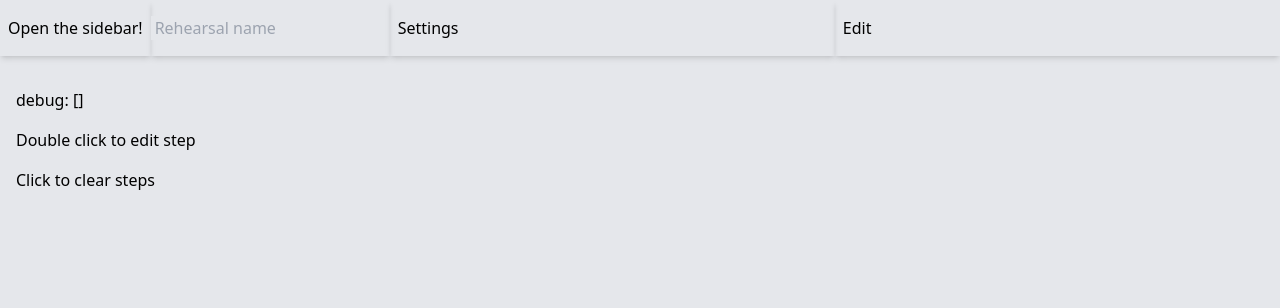
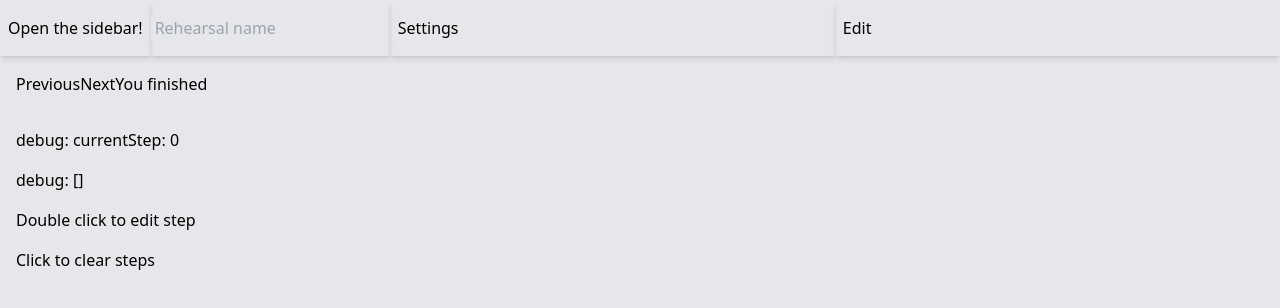
Before and after one commit to jlmonge/rehearsal, a React (Vite) app: page / in a window 1280 px wide. Shown: the top 308 px of the page. Built offline with nearby package versions, Linux system fonts and the light colour scheme.

Commit message:
Implement progress by saving current step

```diff
--- a/src/App.tsx
+++ b/src/App.tsx
@@ -13,7 +13,7 @@ function App() {
   const [isOpenSidebar, setIsOpenSidebar] = useState(false);
   const [isOpenSettings, setIsOpenSettings] = useState(false);
   const [stepInput, setStepInput] = useLocalStorage("input", "");
-  // const [curStep, setCurStep] = useLocalStorage("currentStep", 0)
+  const [currentStep, setCurrentStep] = useLocalStorage("currentStep", 0);
   const [steps, setSteps] = useLocalStorage("steps", [] as Step[]);
   const textAreaRef = useRef<HTMLTextAreaElement>(null);
   const [isEditingView, setIsEditingView] = useState(false);
@@ -75,6 +75,18 @@ function App() {
     console.log(`settings open? ${isOpenSettings.toString()}`);
   };
 
+  const handlePrevStep = () => {
+    if (currentStep > 0) {
+      setCurrentStep(currentStep - 1);
+    }
+  };
+
+  const handleNextStep = () => {
+    if (currentStep < steps.length) {
+      setCurrentStep(currentStep + 1);
+    }
+  };
+
   return (
     <div className="flex">
       {isOpenSidebar && <Sidebar />}
@@ -87,7 +99,7 @@ function App() {
           handleOpenEditingView={handleOpenEditingView}
         />
         <main className="flex flex-col gap-4 p-4 items-start">
-          {isEditingView && (
+          {isEditingView ? (
             <TextArea
               placeholder={
                 steps.length
@@ -101,6 +113,12 @@ function App() {
               ref={textAreaRef}
               autoFocus
             />
+          ) : (
+            <div className="flex">
+              <button onClick={handlePrevStep}>Previous</button>
+              <button onClick={handleNextStep}>Next</button>
+              {currentStep === steps.length && <p>You finished</p>}
+            </div>
           )}
 
           <ul className="flex flex-col-reverse gap-2 w-full">
@@ -111,12 +129,12 @@ function App() {
                 handleDeleteStep={handleDeleteStep}
                 handleUpdateStep={handleUpdateStep}
                 isEditingView={isEditingView}
+                currentStep={currentStep}
               />
             ))}
           </ul>
-          <span className="overflow-anywhere">
-            debug: {JSON.stringify(steps)}
-          </span>
+          <p className="overflow-anywhere">debug: currentStep: {currentStep}</p>
+          <p className="overflow-anywhere">debug: {JSON.stringify(steps)}</p>
           <span>Double click to edit step</span>
           <button onClick={handleClearSteps}>Click to clear steps</button>
         </main>
--- a/src/components/EditStep.tsx
+++ b/src/components/EditStep.tsx
@@ -3,12 +3,14 @@ import { Step } from "../types/features";
 import { useOnClickOutside } from "../hooks/useOnClickOutside";
 import { useAutosizeTextArea } from "../hooks/useAutosizeTextArea";
 import TextArea from "./ui/TextArea";
+import { cn } from "../utils/cn";
 
 interface EditStepProps {
   step: Step;
   isEditingView: boolean;
   handleDeleteStep: (argPos: number) => void;
   handleUpdateStep: (argStep: Step) => void;
+  currentStep: number;
 }
 
 function EditStep({
@@ -16,6 +18,7 @@ function EditStep({
   isEditingView,
   handleDeleteStep,
   handleUpdateStep,
+  currentStep,
 }: EditStepProps) {
   const [isEditingText, setIsEditingText] = useState(false);
   const [textInput, setTextInput] = useState(step.text);
@@ -74,7 +77,10 @@ function EditStep({
       />
     ) : (
       <span
-        className="flex-1 overflow-anywhere p-1"
+        className={cn("flex-1 overflow-anywhere p-1", {
+          "text-4xl transition-all duration-500": step.pos === currentStep + 1,
+          // "line-through": step.pos < currentStep + 1,
+        })}
         onDoubleClick={handleStartEditing}
       >
         {step.text}
@@ -96,8 +102,22 @@ function EditStep({
   }
 
   return (
-    <li className="group flex items-center gap-4 max-w-sm">
-      <span className="flex items-center justify-center bg-zinc-300 rounded-full w-8 h-8 group-hover:bg-zinc-400 group-hover:text-zinc-50">
+    <li
+      className={cn(
+        "group flex items-center gap-4 max-w-sm transition-opacity",
+        {
+          "opacity-70": currentStep + 1 > step.pos,
+        }
+      )}
+    >
+      <span
+        className={cn(
+          "flex items-center justify-center bg-zinc-300 rounded-full w-8 h-8 group-hover:bg-zinc-400 group-hover:text-zinc-50",
+          {
+            "bg-green-400 group-hover:bg-green-500": currentStep + 1 > step.pos,
+          }
+        )}
+      >
         {step.pos}
       </span>
       {stepTextRegion}
```
